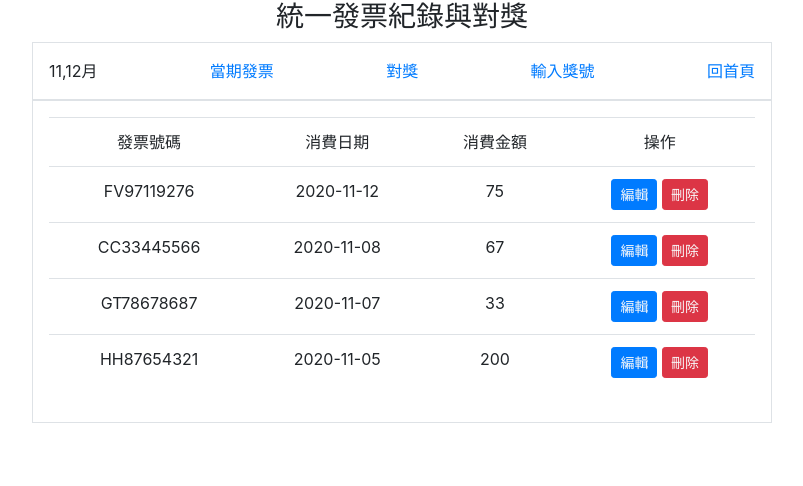
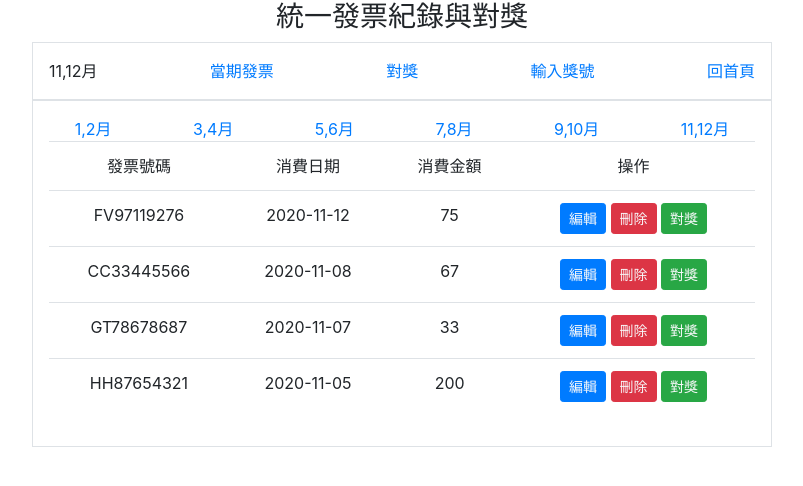
Before and after one commit to wdaweb/invoice-mackliu-1, a PHP site: page /?do=invoice_list in a window 1280 px wide. Shown: the top 486 px of the page, without its empty margins (238-1041 px from the left). Run offline with PHP 8.4, Linux system fonts and the light colour scheme; data comes from the database, SQL or seed files in the repository.

Commit message:
製作對獎按鈕及導引到對獎的畫面,並可以撈出要對獎的該期獎號

```diff
--- a/index.php
+++ b/index.php
@@ -50,7 +50,7 @@
         </div>
     </div>
 
-    <div class="col-lg-8 col-md-12  d-flex p-3 mx-auto border">
+    <div class="col-lg-8 col-md-12  d-flex flex-column p-3 mx-auto border">
     <?php
 
         if(isset($_GET['do'])){
--- a/invoice_list.php
+++ b/invoice_list.php
@@ -6,7 +6,15 @@ $sql="select * from `invoices` order by date desc";
 $rows=$pdo->query($sql)->fetchAll();
 
 ?>
+<div class='row justify-content-around' style="list-style-type:none;paddin:0">
+    <li><a href="">1,2月</a></li>
+    <li><a href="">3,4月</a></li>
+    <li><a href="">5,6月</a></li>
+    <li><a href="">7,8月</a></li>
+    <li><a href="">9,10月</a></li>
+    <li><a href="">11,12月</a></li>
 
+</div>
 <table class="table text-center">
     <tr>
         <td>發票號碼</td>
@@ -28,6 +36,9 @@ $rows=$pdo->query($sql)->fetchAll();
             <button class="btn btn-sm btn-danger">
             <a class="text-light" href="?do=del_invoice&id=<?=$row['id'];?>">刪除</a>
             </button>
+            <button class="btn btn-sm btn-success">
+            <a class="text-light" href="?do=award&id=<?=$row['id'];?>">對獎</a>
+            </button>
         </td>
     </tr>
     <?php
```
Also changed, not shown: award.php (+33 -12 lines), award_numbers.php (+8 -0 lines).
